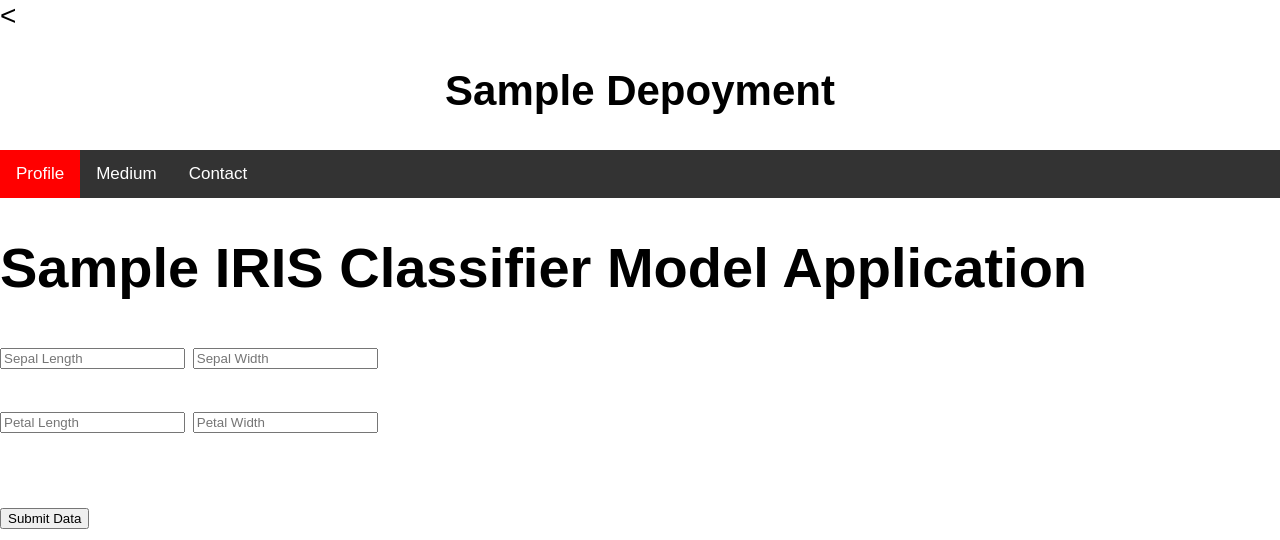
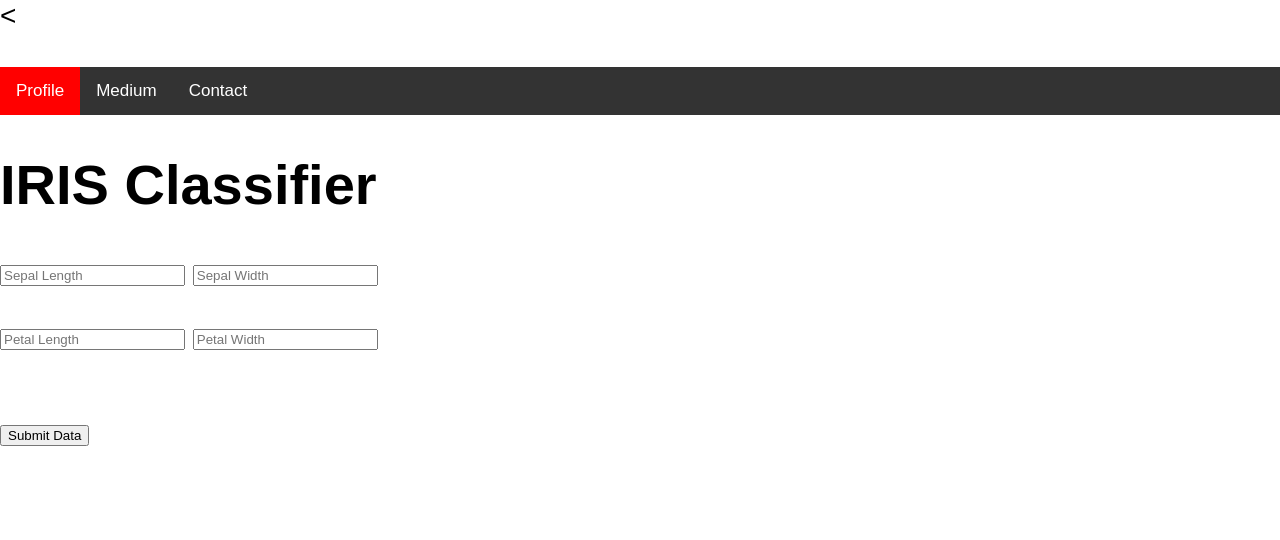
Before and after one commit to happyman11/sample_deploy, a Flask app: page / in a window 1280 px wide. Shown: the top 540 px of the page. Run offline with Flask 2, Linux system fonts and the light colour scheme.

Commit message:
updated ui

```diff
--- a/templates/index.html
+++ b/templates/index.html
@@ -79,7 +79,7 @@ body {
 
 <body>
 <div class="header">
-  <h2>Sample Depoyment</h2>
+  <h2></h2>
 
 </div>
 
@@ -90,7 +90,7 @@ body {
 </div>
 
  <div class="login">
-	<h1>Sample IRIS Classifier Model Application</h1>
+	<h1>IRIS Classifier </h1>
     <form action="{{ url_for('predict')}}"method="post">
     	<input type="text" name="sepal_length" placeholder="Sepal Length" required="required" />
         <input type="text" name="sepal_width" placeholder="Sepal Width" required="required" />
```
